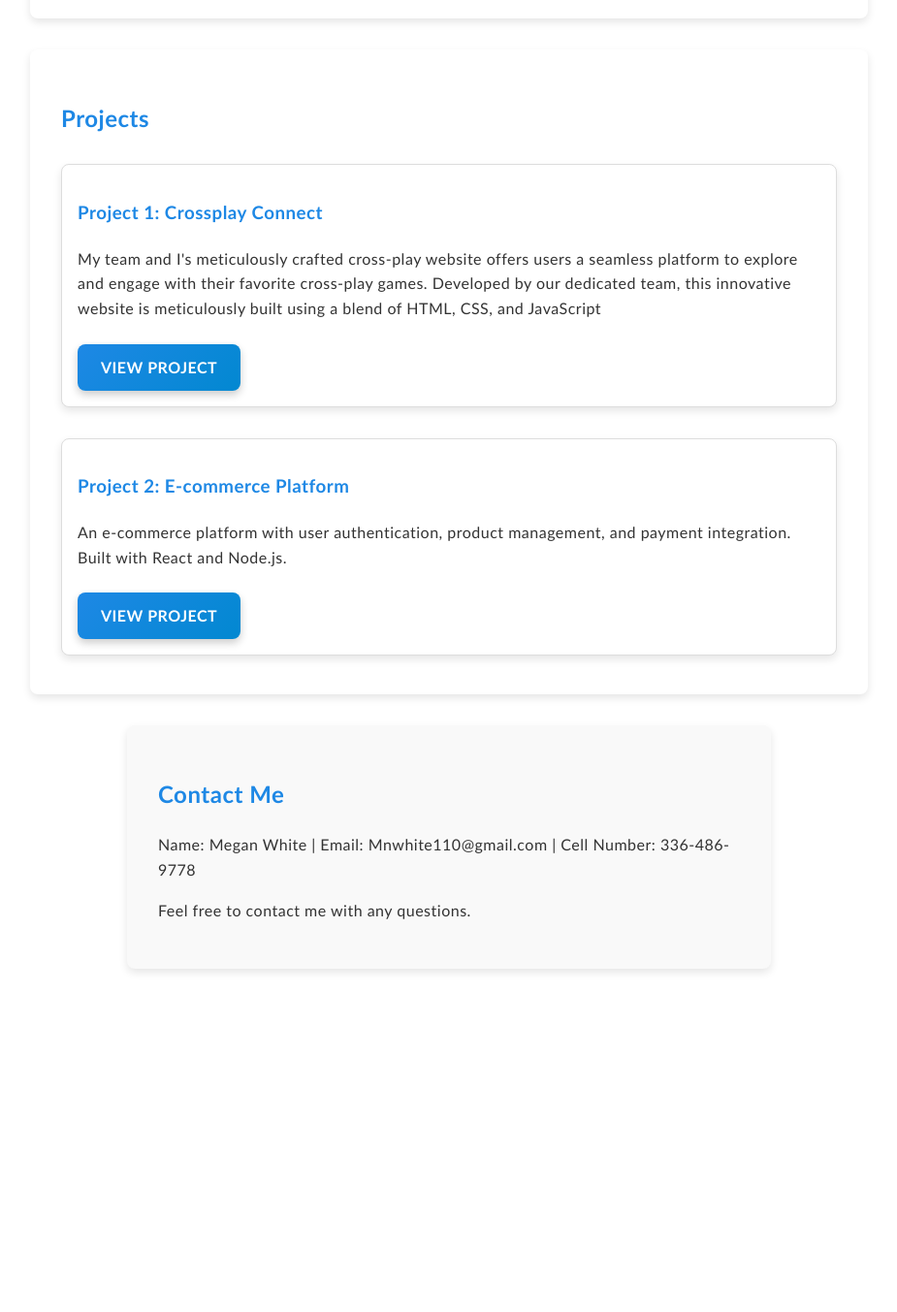
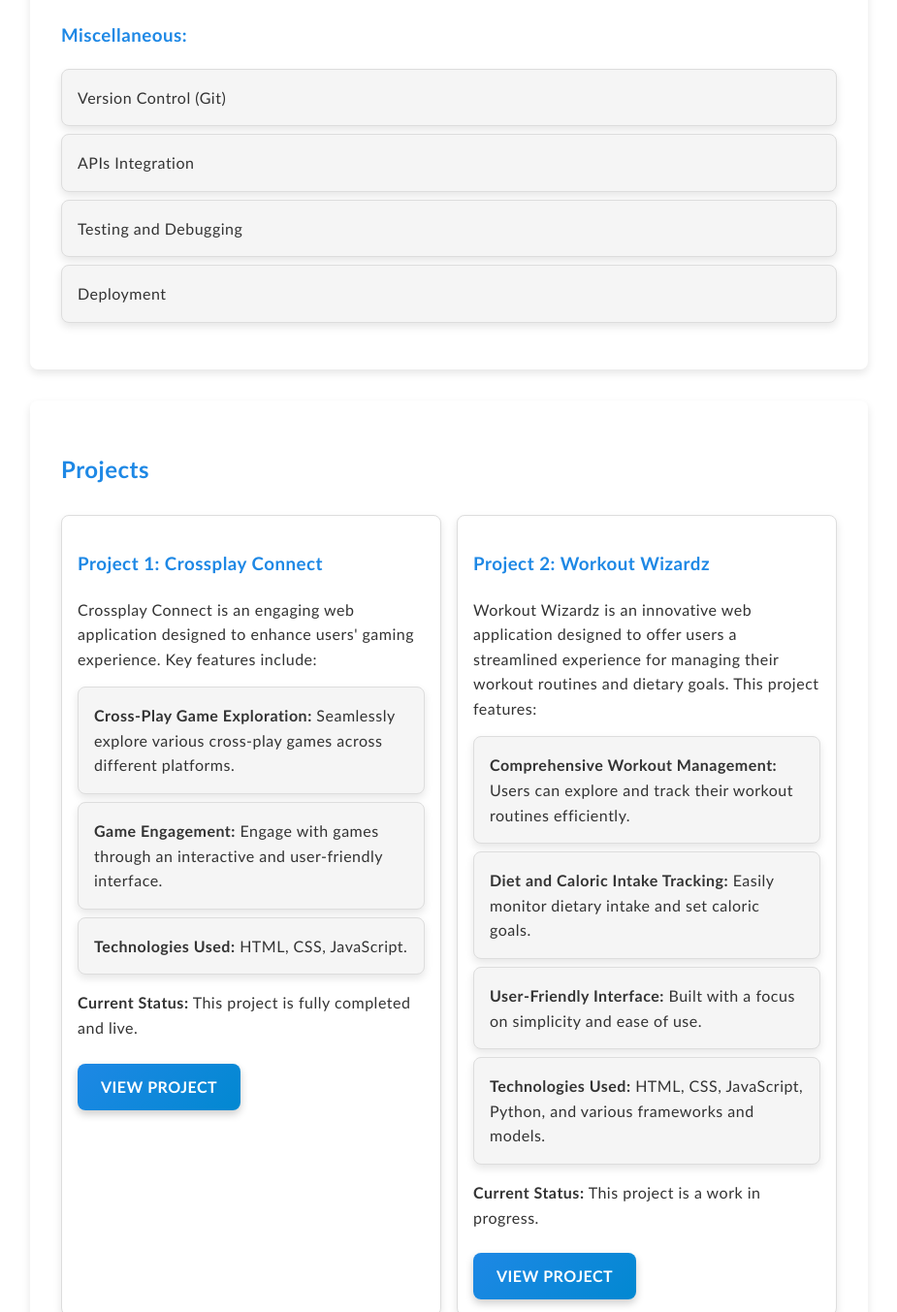
Before and after one commit to Megannx/My-Portfolio, a plain HTML site: page index.html in a window 1280 px wide. Shown: the part 1063-2416 px from the top of the page at 97% size, without its empty margins (177-1102 px from the left). Before the commit the page ends 2094 px from the top, so only its background shows below. Drawn offline with Linux system fonts and the light colour scheme.

Commit message:
index.html

```diff
--- a/index.html
+++ b/index.html
@@ -21,7 +21,7 @@
     <section id="about">
         <h2>About Me</h2>
         <p>Welcome to my portfolio! I'm Megan White, a passionate full-stack developer with a deep-seated desire for coding. My journey began at just the age of 12 when I first discovered the thrill of creating a website from scratch. Since then, I have dedicated myself to mastering both frontend and backend technologies.</p>
-        <p>I am passionate about creating innovative solutions and am seeking opportunities to collaborate on challenging projects that push the boundaries of technology. Explore my portfolio to see my work in action, or contact me to discuss potential collaborations.</p>
+        <p>I am a dedicated and innovative professional seeking new opportunities to contribute my skills and expertise in impactful projects. Please explore my portfolio to see examples of my work, and feel free to contact me to discuss how I can add value to your team.</p>
     </section>
 
     <section id="skills">
@@ -46,6 +46,15 @@
                     <li>Figma, CSS Module</li>
                 </ul>
             </div>
+            <div>
+                <h3>Miscellaneous:</h3>
+                <ul>
+                    <li>Version Control (Git)</li>
+                    <li>APIs Integration</li>
+                    <li>Testing and Debugging</li>
+                    <li>Deployment</li>
+                </ul>
+            </div>
         </div>
     </section>
 
@@ -54,13 +63,26 @@
         <div class="projects">
             <div class="project-item">
                 <h3>Project 1: Crossplay Connect</h3>
-                <p>My team and I's meticulously crafted cross-play website offers users a seamless platform to explore and engage with their favorite cross-play games. Developed by our dedicated team, this innovative website is meticulously built using a blend of HTML, CSS, and JavaScript</p>
+                <p>Crossplay Connect is an engaging web application designed to enhance users' gaming experience. Key features include:</p>
+                <ul>
+                    <li><strong>Cross-Play Game Exploration:</strong> Seamlessly explore various cross-play games across different platforms.</li>
+                    <li><strong>Game Engagement:</strong> Engage with games through an interactive and user-friendly interface.</li>
+                    <li><strong>Technologies Used:</strong> HTML, CSS, JavaScript.</li>
+                </ul>
+                <p><strong>Current Status:</strong> This project is fully completed and live.</p>
                 <a href="https://megannx.github.io/Crossplay-Connect" class="project-link">View Project</a>
             </div>
-            <div class="project-item2">
-                <h3>Project 2: E-commerce Platform</h3>
-                <p>An e-commerce platform with user authentication, product management, and payment integration. Built with React and Node.js.</p>
-                <a href="#" class="project-link">View Project</a>
+            <div class="project-item">
+                <h3>Project 2: Workout Wizardz</h3>
+                <p>Workout Wizardz is an innovative web application designed to offer users a streamlined experience for managing their workout routines and dietary goals. This project features:</p>
+                <ul>
+                    <li><strong>Comprehensive Workout Management:</strong> Users can explore and track their workout routines efficiently.</li>
+                    <li><strong>Diet and Caloric Intake Tracking:</strong> Easily monitor dietary intake and set caloric goals.</li>
+                    <li><strong>User-Friendly Interface:</strong> Built with a focus on simplicity and ease of use.</li>
+                    <li><strong>Technologies Used:</strong> HTML, CSS, JavaScript, Python, and various frameworks and models.</li>
+                </ul>
+                <p><strong>Current Status:</strong> This project is a work in progress.</p>
+                <a href="https://github.com/c-phelps/workout-wizardz" class="project-link">View Project</a>
             </div>
         </div>
     </section>
```
